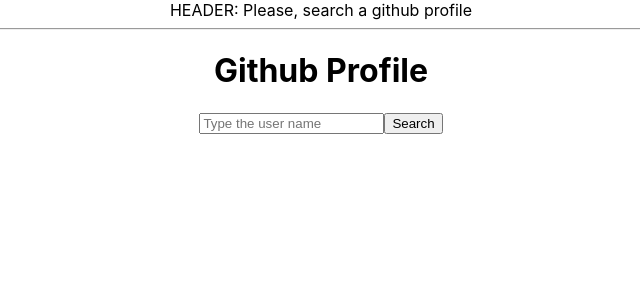
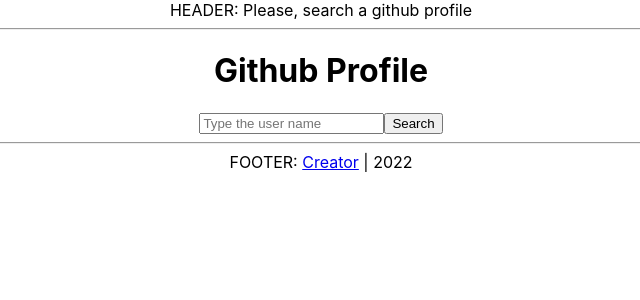
Before and after one commit to felipetofoli/github-profile-app, a React (Create React App) app: page / in a window 1280 px wide. Shown: the top 300 px of the page, without its empty margins (319-959 px from the left). Built offline with nearby package versions, Linux system fonts and the light colour scheme.

Commit message:
Added footer and new route.

```diff
--- a/src/App.js
+++ b/src/App.js
@@ -1,20 +1,28 @@
-import { Provider } from 'react-redux';
-import logo from './logo.svg';
-import './App.css';
-import Github from './Github';
-import Store from './store/storeConfig';
-import { BrowserRouter, Route, Routes } from 'react-router-dom';
+import { Provider } from "react-redux";
+import logo from "./logo.svg";
+import "./App.css";
+import Github from "./Github";
+import Store from "./store/storeConfig";
+import { BrowserRouter, Route, Routes } from "react-router-dom";
+import { UserProfileListComponent } from "./components";
 
 function App() {
   return (
     <Provider store={Store}>
       <BrowserRouter>
         <Routes>
-          <Route path="/" element={
-            <div className="App">
-              <Github />
-            </div>
-          } />
+          <Route
+            path="/"
+            element={
+              <div className="App">
+                <Github />
+              </div>
+            }
+          />
+          <Route
+            path="/profile/:username"
+            element={<UserProfileListComponent />}
+          />
         </Routes>
       </BrowserRouter>
     </Provider>
--- a/src/Github.js
+++ b/src/Github.js
@@ -6,6 +6,7 @@
   UserProfileListComponent,
   InputFieldComponent,
   HeaderComponent,
+  FooterComponent,
 } from "./components";
 import { fetchUser, resetUser } from "./store/User/UserCreators";
 
@@ -51,6 +52,10 @@
       </form>
 
       <UserProfileListComponent />
+
+      <hr />
+
+      <FooterComponent />
     </>
   );
 }
--- /dev/null
+++ b/src/components/Footer/index.js
@@ -0,0 +1,13 @@
+import React from "react";
+
+const FooterComponent = () => {
+    const currentYear = new Date().getFullYear();
+  return (
+    <>
+      <span>FOOTER: </span>
+      <a href="/profile/felipetofoli">Creator</a> | {currentYear}
+    </>
+  );
+};
+
+export default FooterComponent;
--- a/src/components/index.js
+++ b/src/components/index.js
@@ -2,3 +2,4 @@
 export { default as UserProfileListComponent } from "./UserProfileList";
 export { default as InputFieldComponent } from "./InputField";
 export { default as HeaderComponent } from "./Header";
+export { default as FooterComponent } from "./Footer";
```
